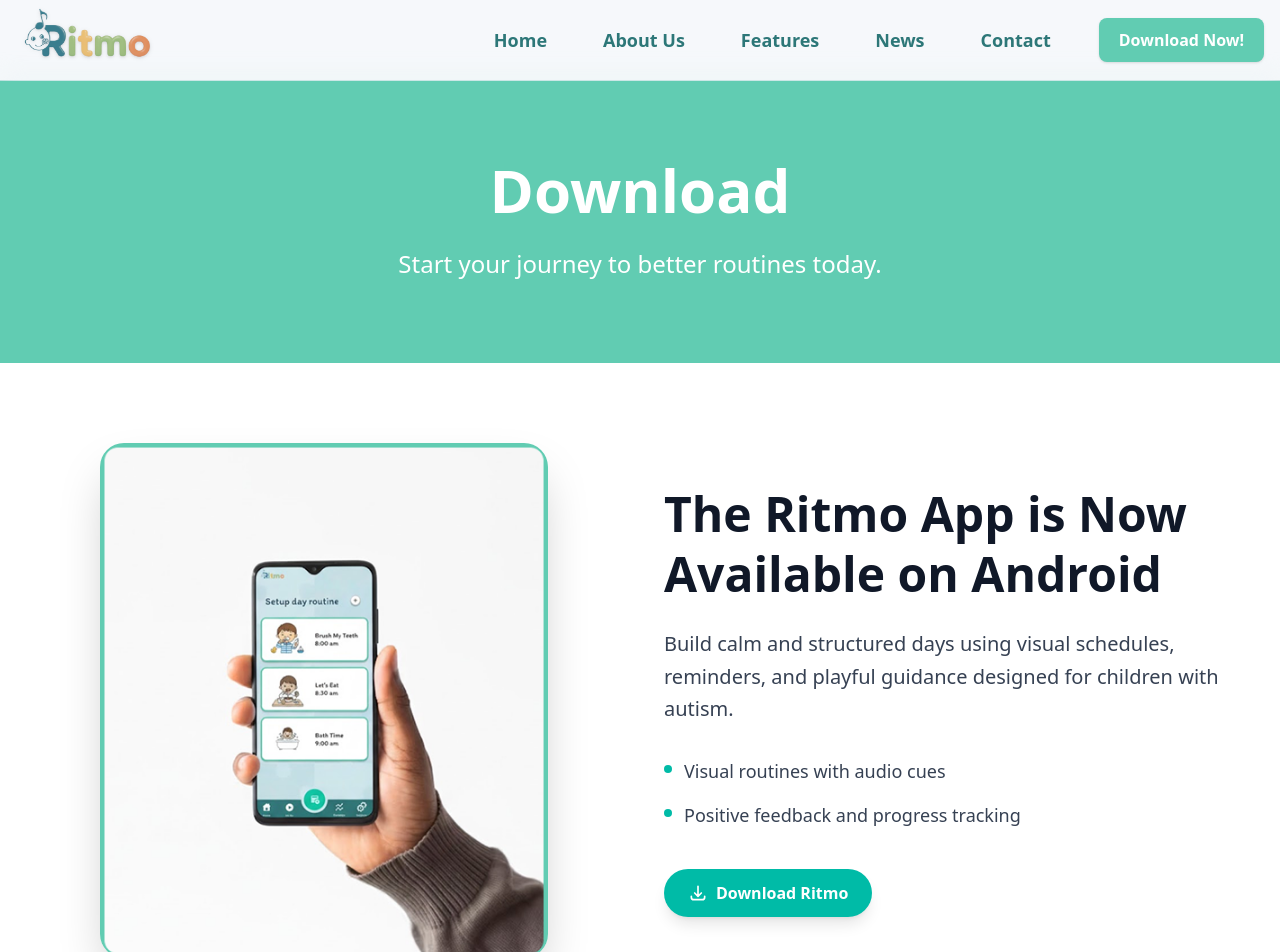
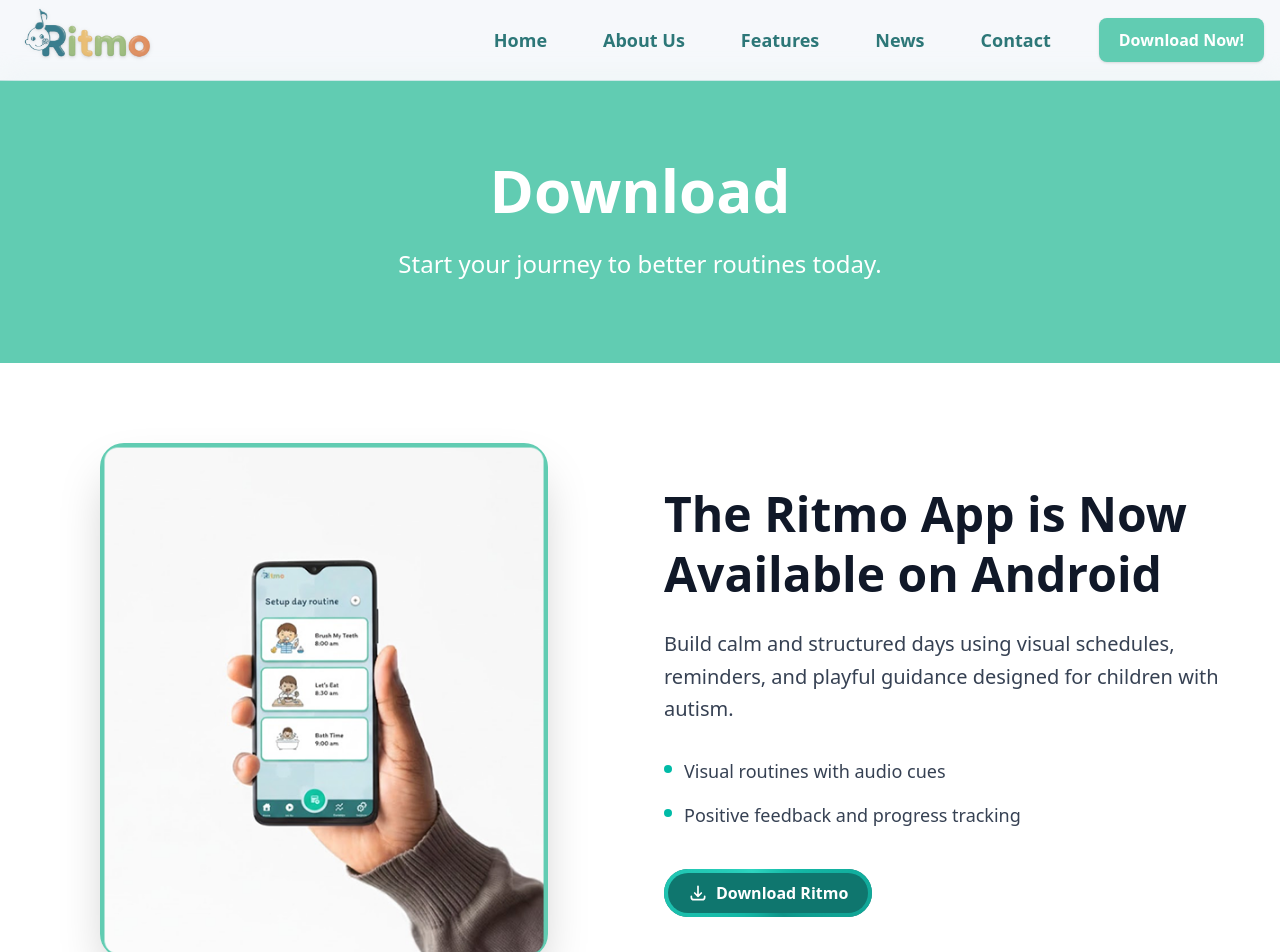
Before and after one commit to johnkarlmolina/ritmo-2.0, a React (Vite) app: page /download in a window 1280 px wide. Shown: the top 952 px of the page. Built offline with nearby package versions, Linux system fonts and the light colour scheme.

Commit message:
modernize download button

```diff
--- a/src/App.css
+++ b/src/App.css
@@ -1 +1,57 @@
 /* Empty on purpose: removed Vite demo styles that centered the app */
+
+.glowing-btn {
+  position: relative;
+  color: white;
+  padding: 0.75rem 1.5rem;
+  border-radius: 9999px;
+  background-color: #0f766e; /* teal-700 */
+  overflow: hidden;
+  transition: all 0.3s ease;
+}
+
+.glowing-btn::before {
+  content: '';
+  position: absolute;
+  top: 50%;
+  left: 50%;
+  transform: translate(-50%, -50%);
+  width: 150%;
+  height: 300%;
+  background: conic-gradient(
+    from 0deg at 50% 50%,
+    #0d9488, /* teal-600 */
+    #14b8a6, /* teal-500 */
+    #2dd4bf, /* teal-400 */
+    #14b8a6, /* teal-500 */
+    #0d9488 /* teal-600 */
+  );
+  animation: rotate 4s linear infinite;
+}
+
+.glowing-btn:hover::before {
+  animation-play-state: paused;
+}
+
+.glowing-btn::after {
+  content: '';
+  position: absolute;
+  inset: 4px;
+  border-radius: 9999px;
+  background-color: #0f766e; /* teal-700 */
+  z-index: 1;
+}
+
+.glowing-btn > * {
+  position: relative;
+  z-index: 2;
+}
+
+@keyframes rotate {
+  from {
+    transform: translate(-50%, -50%) rotate(0deg);
+  }
+  to {
+    transform: translate(-50%, -50%) rotate(360deg);
+  }
+}
--- a/src/pages/download.tsx
+++ b/src/pages/download.tsx
@@ -126,12 +126,12 @@
 								<a
 									href="/downloads/Ritmo.apk"
 									download
-									className="inline-flex items-center gap-2 bg-teal-500 text-white px-6 py-3 rounded-full font-semibold hover:bg-teal-600 transition-colors shadow-lg"
+									className="glowing-btn inline-flex items-center gap-2 text-white px-6 py-3 rounded-full font-semibold transition-colors"
 								>
 									<svg className="w-5 h-5" fill="none" stroke="currentColor" viewBox="0 0 24 24">
 										<path strokeLinecap="round" strokeLinejoin="round" strokeWidth={2} d="M4 16v1a3 3 0 003 3h10a3 3 0 003-3v-1m-4-4l-4 4m0 0l-4-4m4 4V4" />
 									</svg>
-									Download Ritmo
+									<span>Download Ritmo</span>
 								</a>
 							</div>
 						</div>
```
